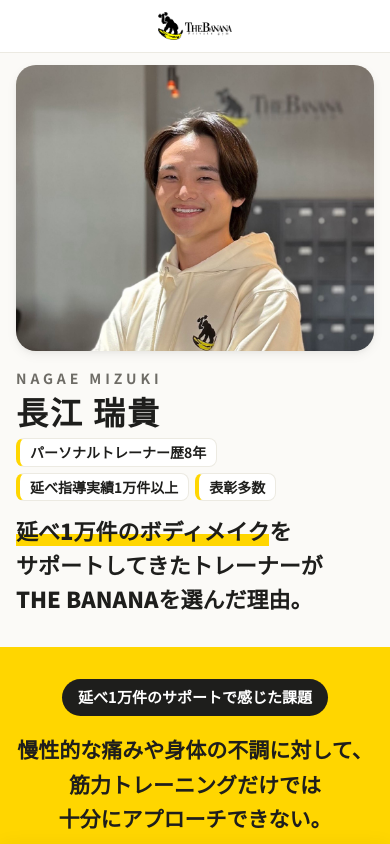
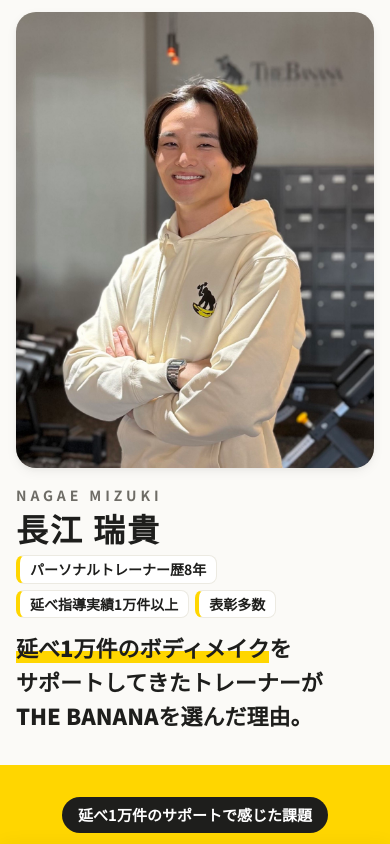
Before and after one commit to the-banana-gym/mizuki, a plain HTML site: page index.html in a window 390 px wide. Shown: the top 844 px of the page. Drawn offline with Linux system fonts and the light colour scheme.

Commit message:
写真を元に戻し一番上のロゴを外す
Co-Authored-By: Claude Opus 5.5 <noreply@anthropic.com>

```diff
--- a/index.html
+++ b/index.html
@@ -133,8 +133,6 @@ footer{padding-bottom:110px}
 @media (prefers-reduced-motion:reduce){.stick{transition:none}}
 @media (max-width:899px){
   .hero{padding:12px 16px 32px;gap:14px}
-  .hero .photo{aspect-ratio:5/4}
-  .hero .photo img{object-position:50% 12%}
   .name{line-height:1.2}
   .creds{margin:8px 0 12px;gap:6px}
   .creds li{font-size:14px;padding:2px 10px}
@@ -144,7 +142,6 @@ footer{padding-bottom:110px}
 </head>
 <body>
 <a class="skip" href="#main">本文へ</a>
-<header><img src="assets/logo.png" alt="Private gym THE BANANA" width="75" height="28"></header>
 
 <main id="main">
 
```
